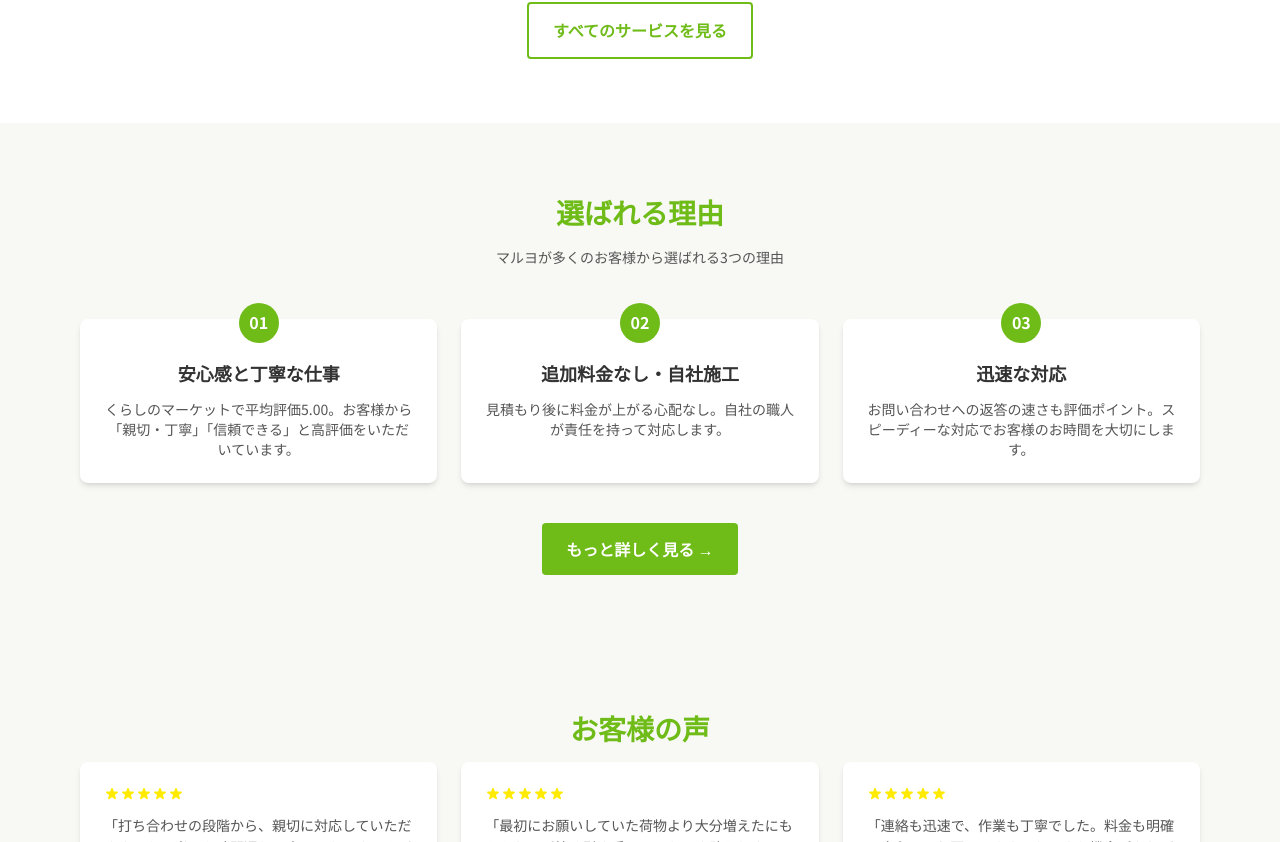
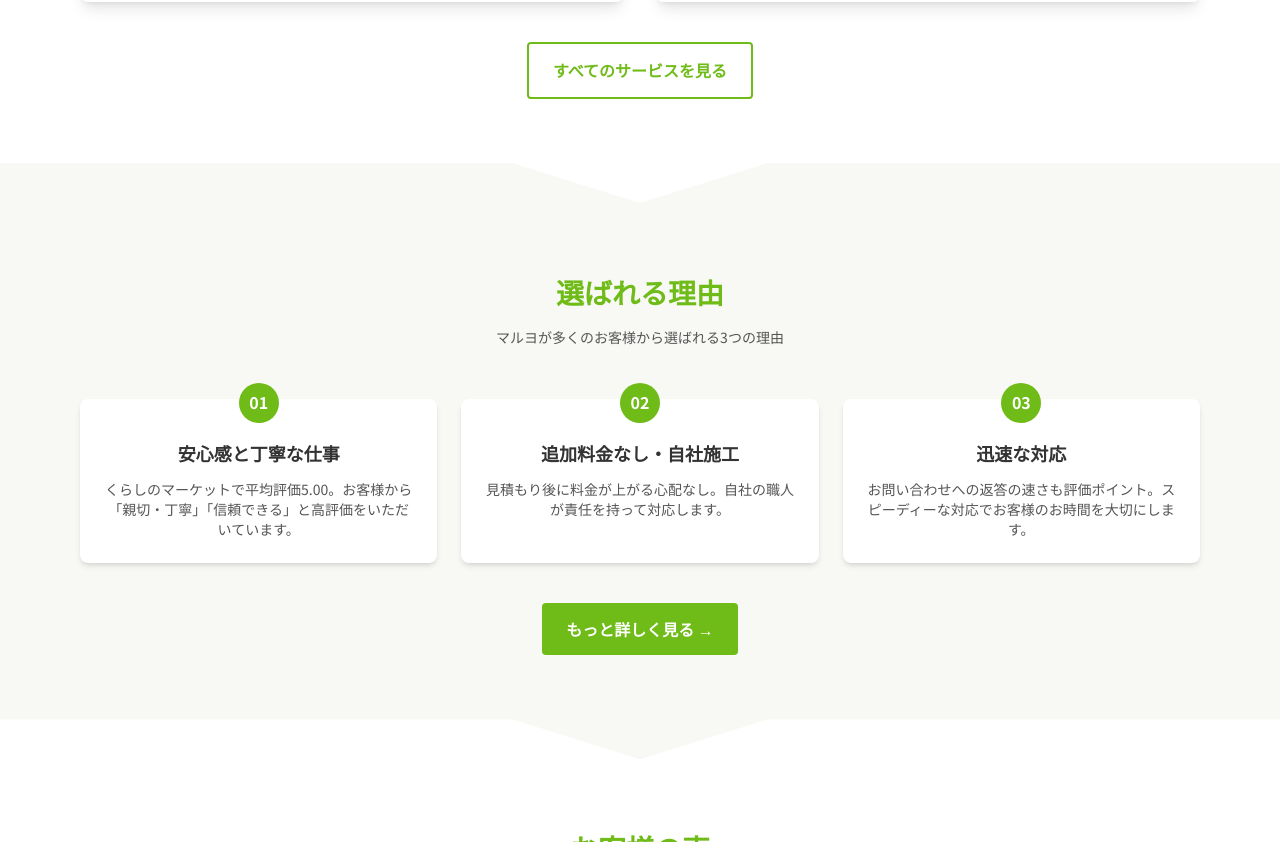
Before and after one commit to gezzzi/hp-tosou, a Next.js app: page / in a window 1280 px wide. Shown: the part 2158-3000 px from the top of the page. Built offline with nearby package versions, Linux system fonts and the light colour scheme.

Commit message:
セクションの区切り線を追加

```diff
--- a/src/app/page.tsx
+++ b/src/app/page.tsx
@@ -1,6 +1,7 @@
 import Header from "@/components/Header";
 import Hero from "@/components/Hero";
 import HomeTroubles from "@/components/HomeTroubles";
+import ChevronDivider from "@/components/ChevronDivider";
 import HomeServices from "@/components/HomeServices";
 import HomeReasons from "@/components/HomeReasons";
 import HomeReviews from "@/components/HomeReviews";
@@ -14,8 +15,20 @@ export default function Home() {
       <main className="main-content">
         <Hero />
         <HomeTroubles />
+        {/* bg-light -> white */}
+        <div className="bg-(--bg-light)">
+          <ChevronDivider color="#ffffff" />
+        </div>
         <HomeServices />
+        {/* white -> bg-light */}
+        <div className="bg-white">
+          <ChevronDivider color="var(--bg-light)" />
+        </div>
         <HomeReasons />
+        {/* bg-light -> white (アクセントとして白を挿入) */}
+        <div className="bg-(--bg-light)">
+          <ChevronDivider color="#ffffff" />
+        </div>
         <HomeReviews />
         <HomeCTA />
       </main>
--- /dev/null
+++ b/src/components/ChevronDivider.tsx
@@ -0,0 +1,25 @@
+import React from 'react';
+
+interface ChevronDividerProps {
+  color?: string;
+}
+
+export default function ChevronDivider({ color = '#ffffff' }: ChevronDividerProps) {
+  return (
+    <section className="relative w-full h-10 overflow-hidden" aria-hidden="true">
+      {/*
+        背景色のついた帯（セクション）。
+        color プロップで指定された色で塗りつぶされます。
+        clip-pathで上辺中央にV字（chevron notch）を入れ、頂点が下端（100%）に届くように設定。
+        親要素の背景色がノッチ部分から透けて見えます。
+      */}
+      <div
+        className="absolute inset-0"
+        style={{
+          backgroundColor: color,
+          clipPath: 'polygon(0 0, 40% 0, 50% 100%, 60% 0, 100% 0, 100% 100%, 0 100%)'
+        }}
+      />
+    </section>
+  );
+}
--- a/src/components/HomeReviews.tsx
+++ b/src/components/HomeReviews.tsx
@@ -18,7 +18,7 @@ export default function HomeReviews() {
   ];
 
   return (
-    <section className="py-16 bg-[var(--bg-light)]">
+    <section className="py-16 bg-white">
       <div className="max-w-6xl mx-auto px-4">
         <h2 className="section-title mb-12">お客様の声</h2>
 
```
